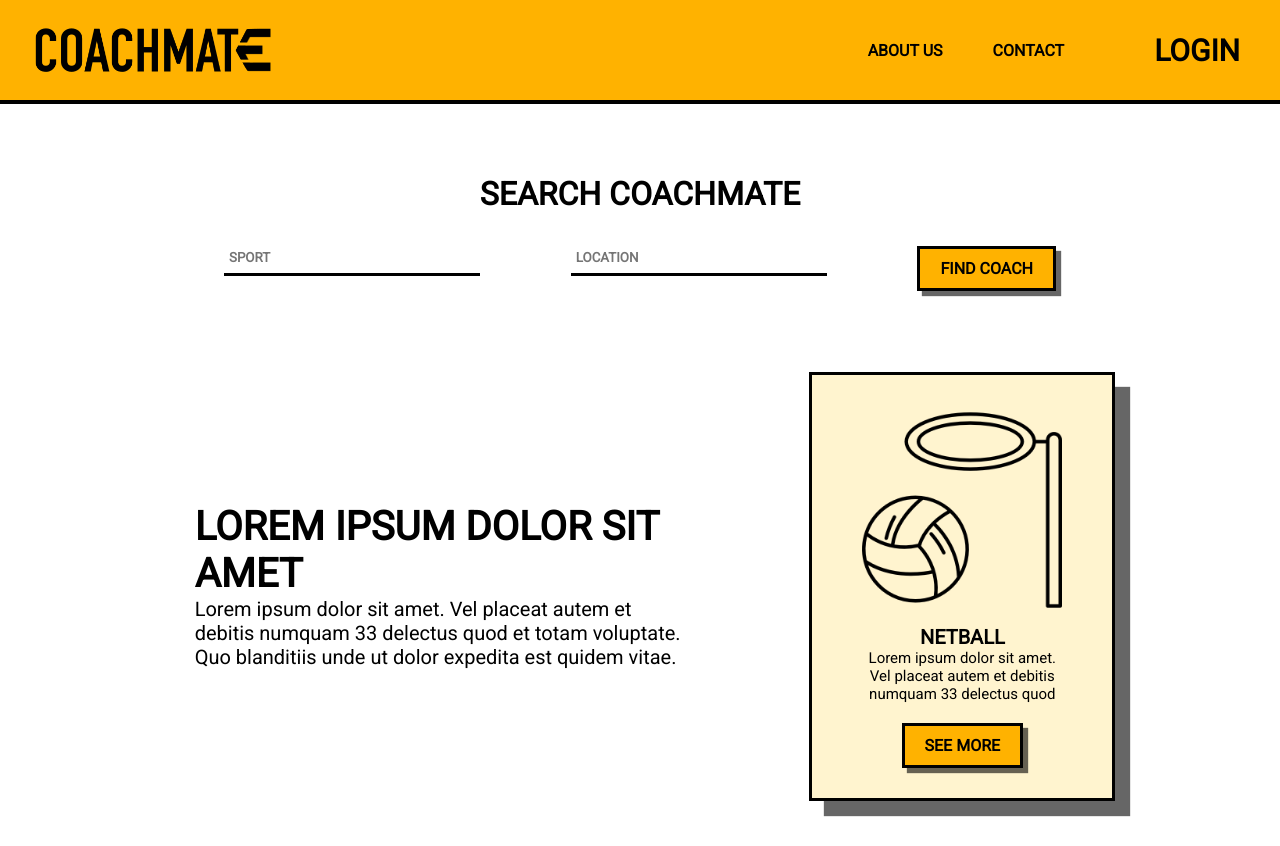
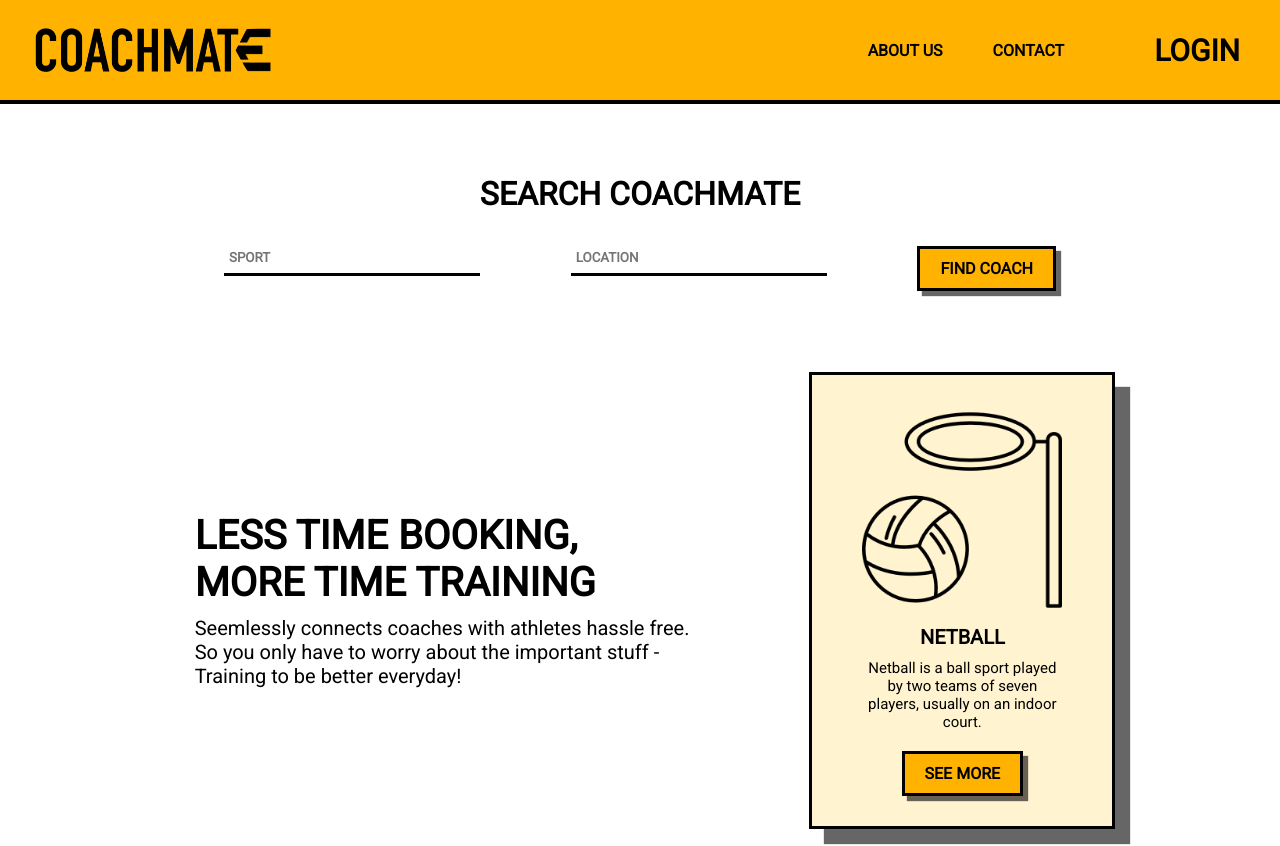
Before and after one commit to The-Collective-unimelb/CoachMate-Frontend, a React (Create React App) app: page / in a window 1280 px wide. Shown: the top 846 px of the page. Built offline with nearby package versions, Linux system fonts and the light colour scheme.

Commit message:
Edited homepage text

```diff
--- a/src/components/Booking/SessionPicker.js
+++ b/src/components/Booking/SessionPicker.js
@@ -5,6 +5,7 @@ import { LocalizationProvider } from "@mui/x-date-pickers/LocalizationProvider";
 import { DateTimePicker } from "@mui/x-date-pickers/DateTimePicker";
 import dayjs from "dayjs";
 import { MobileDateTimePicker } from "@mui/x-date-pickers";
+import { width } from "@mui/system";
 
 const minTime = dayjs().hour(8);
 const maxTime = dayjs().hour(18);
@@ -42,7 +43,10 @@ function SessionPicker(props) {
             {...param}
             error={hasError}
             helperText={hasError && "Invalid"}
-            sx={{ width: "500px"}}
+            sx={{
+              width: "500px",
+              borderImageWidth: "0px"
+            }}
           />
         )}
       />
--- a/src/components/pages/CoachSchedule.js
+++ b/src/components/pages/CoachSchedule.js
@@ -83,7 +83,7 @@ function CoachSchedule(props) {
           />
         </Stack>
       </Stack>
-      <Button onClick={handleConfirmBooking}>Confirm Booking</Button>
+      <Button onClick={handleConfirmBooking}>CONFIRM BOOKING</Button>
 
     </div>
   );
--- a/src/components/pages/Welcome.js
+++ b/src/components/pages/Welcome.js
@@ -28,11 +28,11 @@ function Welcome() {
       </div>
       <div className={classes["horizontal-content-flex"]}>
         <div className={classes["welcome-quote"]}>
-          LOREM IPSUM DOLOR SIT AMET
+          LESS TIME BOOKING, MORE TIME TRAINING
           <div className={classes["welcome-quote-small"]}>
-            Lorem ipsum dolor sit amet. Vel placeat autem et debitis numquam 33
-            delectus quod et totam voluptate. Quo blanditiis unde ut dolor
-            expedita est quidem vitae.
+            Seemlessly connects coaches with athletes hassle free. So you only
+            have to worry about the important stuff - Training to be better
+            everyday!
           </div>
         </div>
         <Card>
@@ -43,8 +43,8 @@ function Welcome() {
           ></img>
           <div className={classes["card-title"]}>NETBALL</div>
           <div className={classes["card-quote"]}>
-            Lorem ipsum dolor sit amet. Vel placeat autem et debitis numquam 33
-            delectus quod
+            Netball is a ball sport played by two teams of seven players,
+            usually on an indoor court.
           </div>
           <Button variant="contained">SEE MORE</Button>
         </Card>
--- a/src/components/pages/Welcome.module.css
+++ b/src/components/pages/Welcome.module.css
@@ -61,6 +61,7 @@ button {
   font: "Roboto";
   font-size: 20px;
   font-weight: 400;
+  margin-top: 10px;
 }
 
 .card-title {
@@ -72,6 +73,7 @@ button {
   font-size: 15px;
   text-align: center;
   margin-bottom: 20px;
+  margin-top: 10px;
 }
 
 .card-button {
```
